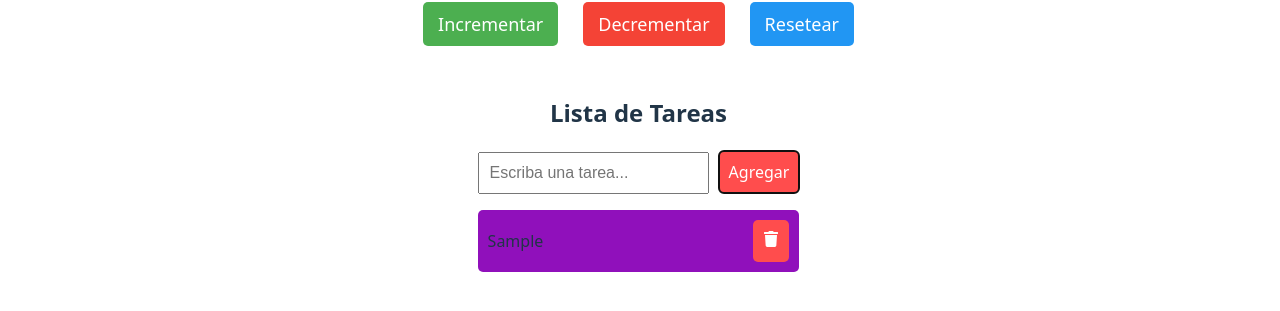
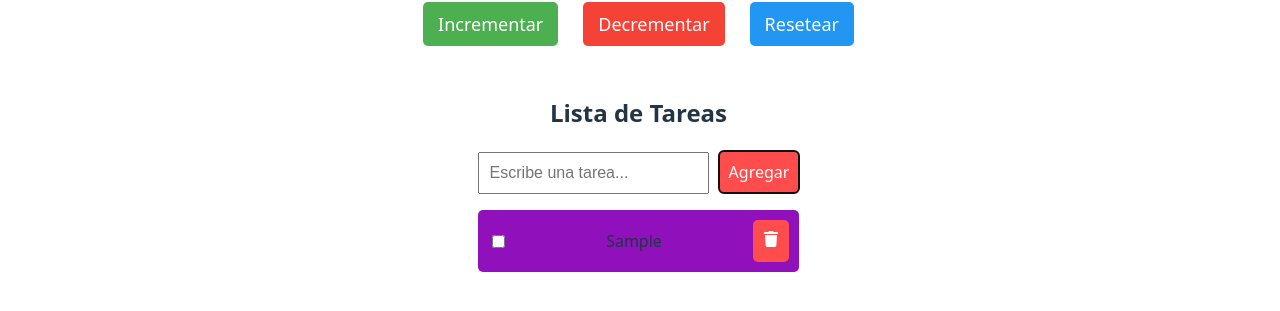
Before and after one commit to r2x4/pagina_web, a React (Vite) app: page / in a window 1280 px wide. Both pictures are taken after typing "Sample" into the empty fields and a click on the button "Agregar". Shown: the part 445-756 px from the top of the page. Built offline with nearby package versions, Linux system fonts and the light colour scheme.

Commit message:
guardar4

```diff
--- /dev/null
+++ b/src/componentes/formularioTarea.jsx
@@ -0,0 +1,26 @@
+import { useState } from "react";
+
+function FormularioTarea({ onAgregar }) {
+    const [nuevaTarea, setNuevaTarea] = useState("");
+
+    const manejarEnvio = (e) => {
+        e.preventDefault();
+        if (nuevaTarea.trim() === "") return;
+        onAgregar(nuevaTarea);
+        setNuevaTarea("");
+    };
+
+    return (
+        <form onSubmit={manejarEnvio}>
+            <input
+                type="text"
+                placeholder="Escribe una tarea..."
+                value={nuevaTarea}
+                onChange={(e) => setNuevaTarea(e.target.value)}
+            />
+            <button type="submit">Agregar</button>
+        </form>
+    );
+}
+
+export default FormularioTarea;
--- a/src/componentes/listaTareas.jsx
+++ b/src/componentes/listaTareas.jsx
@@ -1,74 +1,54 @@
 import { useEffect, useState } from "react";
-import { FaTrash } from "react-icons/fa";
-import '../CSS/listaTareas.css'
+import FormularioTarea from "./formularioTarea";
+import Tarea from "./tarea";
+import "../CSS/listaTareas.css";
 
-
-function ListaTareas(){
+function ListaTareas() {
     const [tareas, setTareas] = useState([]);
-    const [nuevaTarea, setNuevaTarea] = useState('');
-
-    //Cargar las tareas desde localStorage al iniciar
 
     useEffect(() => {
-        try {
-            const tareasGuardadas = JSON.parse(localStorage.getItem("tareas"));
-            if (Array.isArray(tareasGuardadas)) {
-                setTareas(tareasGuardadas);
-            } else {
-                localStorage.removeItem("tareas");
-            }
-        } catch (error) {
-            console.error("Error al leer localStorage:", error);
-            localStorage.removeItem("tareas");
-        }
+        const tareasGuardadas = JSON.parse(localStorage.getItem("tareas")) || [];
+        setTareas(tareasGuardadas);
     }, []);
-
-
-    // guardar tareas en el localStorage cuando cambien
 
     useEffect(() => {
         localStorage.setItem("tareas", JSON.stringify(tareas));
-    },[tareas]);
+    }, [tareas]);
 
-
-    const agregarTarea = () => {
-        const tareaLimpia = nuevaTarea.trim();
-        if (nuevaTarea.trim () === '') return;
-
-        if (tareas.includes(tareaLimpia)) {
-            alert("La tarea ya existe en la lista");
-            return;
-        }
-        setTareas([...tareas, tareaLimpia]);
-        setNuevaTarea('');
+    const agregarTarea = (texto) => {
+        const nuevaTarea = { texto, completado: false };
+        setTareas([...tareas, nuevaTarea]);
     };
 
     const eliminarTarea = (index) => {
         setTareas(tareas.filter((_, i) => i !== index));
     };
 
-    return(
-        <div className="lista_container" >
+    const alternarCompletado = (index) => {
+        setTareas(
+            tareas.map((tarea, i) =>
+                i === index ? { ...tarea, completado: !tarea.completado } : tarea
+            )
+        );
+    };
+
+    return (
+        <div className="lista_container">
             <h2>Lista de Tareas</h2>
-            <input type="text"
-            placeholder="Escriba una tarea..."
-            value={nuevaTarea}
-            onChange={(e) => setNuevaTarea(e.target.value)}
-            />
-            <button onClick={agregarTarea} >Agregar</button>
-
+            <FormularioTarea onAgregar={agregarTarea} />
             <ul>
                 {tareas.map((tarea, index) => (
-                    <li key={index}>
-                        {tarea}
-                        <button className="delete_btn" onClick={() => eliminarTarea(index)}><FaTrash /></button>
-                    </li>
+                    <Tarea
+                        key={index}
+                        index={index}
+                        tarea={tarea}
+                        onEliminar={eliminarTarea}
+                        onToggle={alternarCompletado}
+                    />
                 ))}
             </ul>
-
         </div>
     );
-};
-
+}
 
 export default ListaTareas;
--- /dev/null
+++ b/src/componentes/tarea.jsx
@@ -0,0 +1,19 @@
+import { FaTrash } from "react-icons/fa";
+
+function Tarea({ tarea, index, onEliminar, onToggle }) {
+    return (
+        <li className={tarea.completado ? "completada" : ""}>
+            <input
+                type="checkbox"
+                checked={tarea.completado}
+                onChange={() => onToggle(index)}
+            />
+            {tarea.texto}
+            <button className="delete_btn" onClick={() => onEliminar(index)}>
+                <FaTrash />
+            </button>
+        </li>
+    );
+}
+
+export default Tarea;
```
